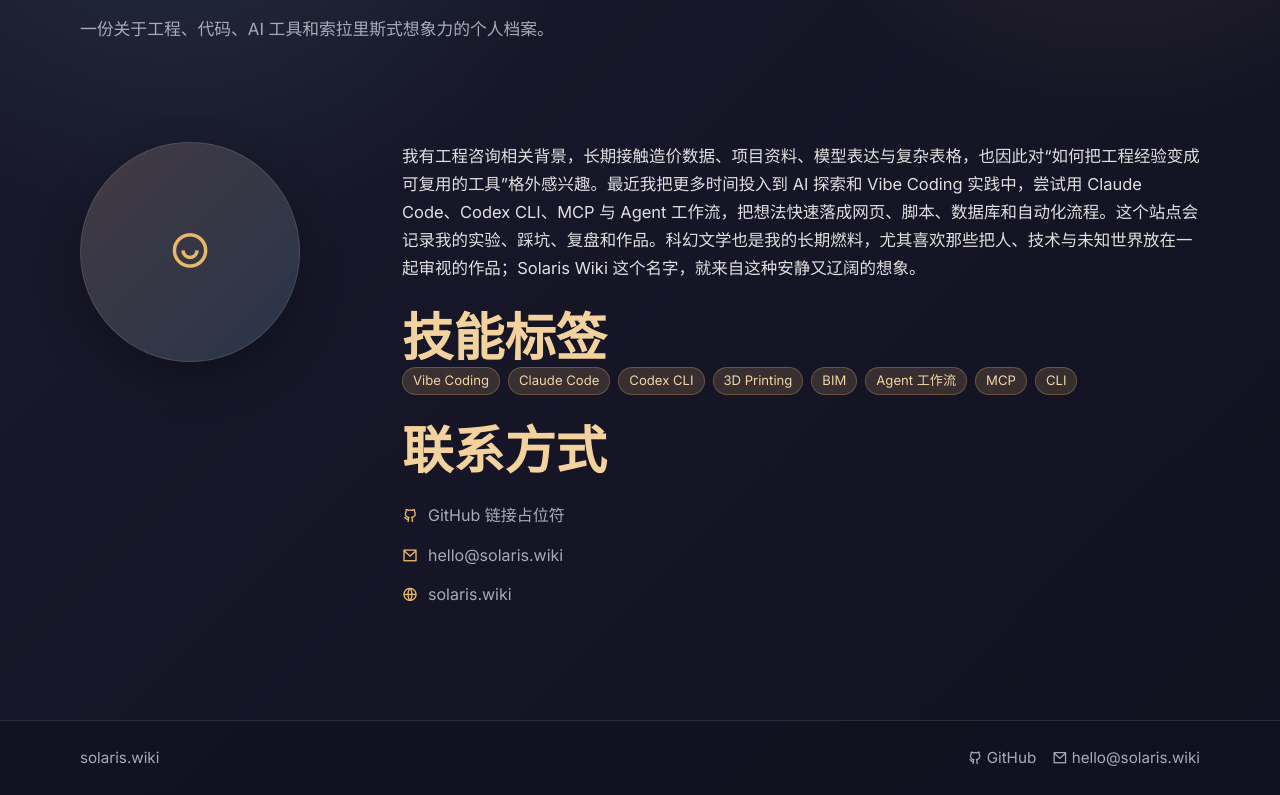
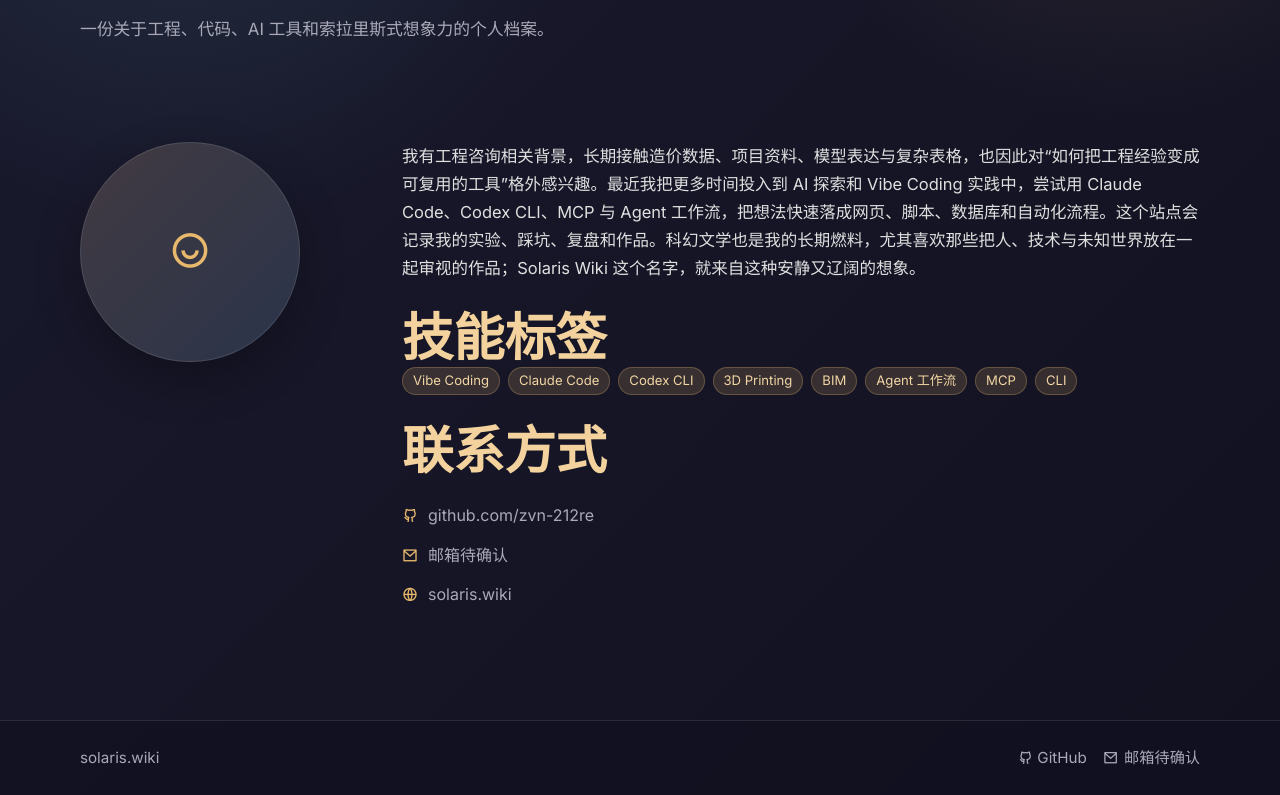
Before and after one commit to zvn-212re/hello-solaris_wiki, a plain HTML site: page about.html in a window 1280 px wide. Shown: the part 311-1106 px from the top of the page. Drawn offline with nearby package versions, Linux system fonts and the light colour scheme.

Commit message:
更新个人联系方式

```diff
--- a/about.html
+++ b/about.html
@@ -63,9 +63,9 @@
           <div class="skills">
             <h2>联系方式</h2>
             <div class="contact-list">
-              <a href="#"><i class="ri-github-line"></i> GitHub 链接占位符</a>
-              <a href="mailto:hello@solaris.wiki"><i class="ri-mail-line"></i> hello@solaris.wiki</a>
-              <span><i class="ri-global-line"></i> solaris.wiki</span>
+              <a href="https://github.com/zvn-212re"><i class="ri-github-line"></i> github.com/zvn-212re</a>
+              <span><i class="ri-mail-line"></i> 邮箱待确认</span>
+              <a href="https://solaris.wiki"><i class="ri-global-line"></i> solaris.wiki</a>
             </div>
           </div>
         </div>
@@ -75,10 +75,10 @@
 
   <footer class="site-footer">
     <div class="footer-inner">
-      <span>solaris.wiki</span>
+      <a href="https://solaris.wiki">solaris.wiki</a>
       <div class="footer-links">
-        <a href="#" aria-label="GitHub 链接占位符"><i class="ri-github-line"></i> GitHub</a>
-        <a href="mailto:hello@solaris.wiki"><i class="ri-mail-line"></i> hello@solaris.wiki</a>
+        <a href="https://github.com/zvn-212re" aria-label="GitHub 主页"><i class="ri-github-line"></i> GitHub</a>
+        <span><i class="ri-mail-line"></i> 邮箱待确认</span>
       </div>
     </div>
   </footer>
--- a/css/styles.css
+++ b/css/styles.css
@@ -581,6 +581,12 @@ h3 {
   gap: 16px;
 }
 
+.footer-links span {
+  display: inline-flex;
+  align-items: center;
+  gap: 6px;
+}
+
 .footer-links a:hover {
   color: var(--gold);
 }
```
Also changed, not shown: index.html (+4 -4 lines), pomodoro.html (+3 -3 lines), projects.html (+3 -3 lines).
